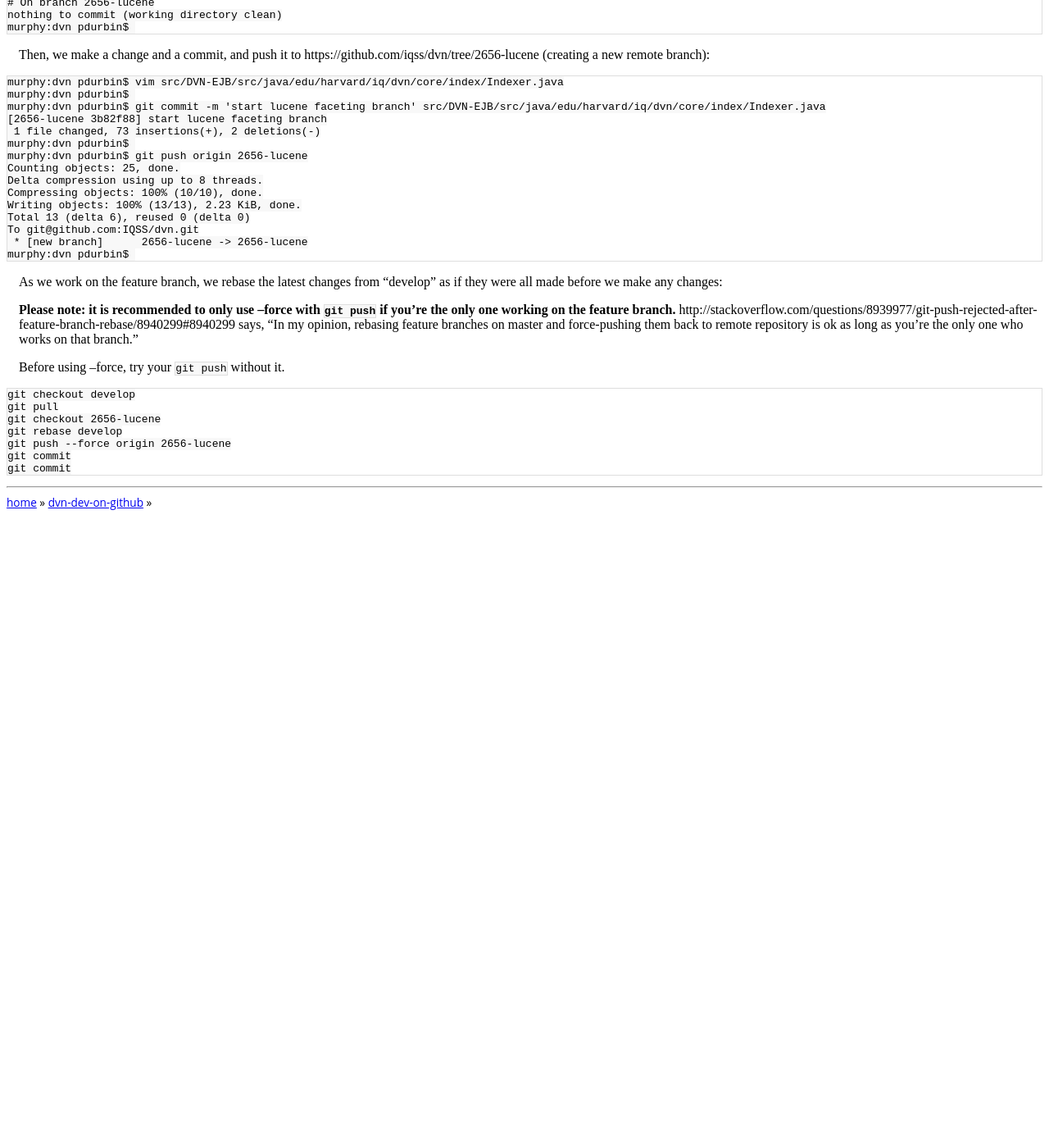
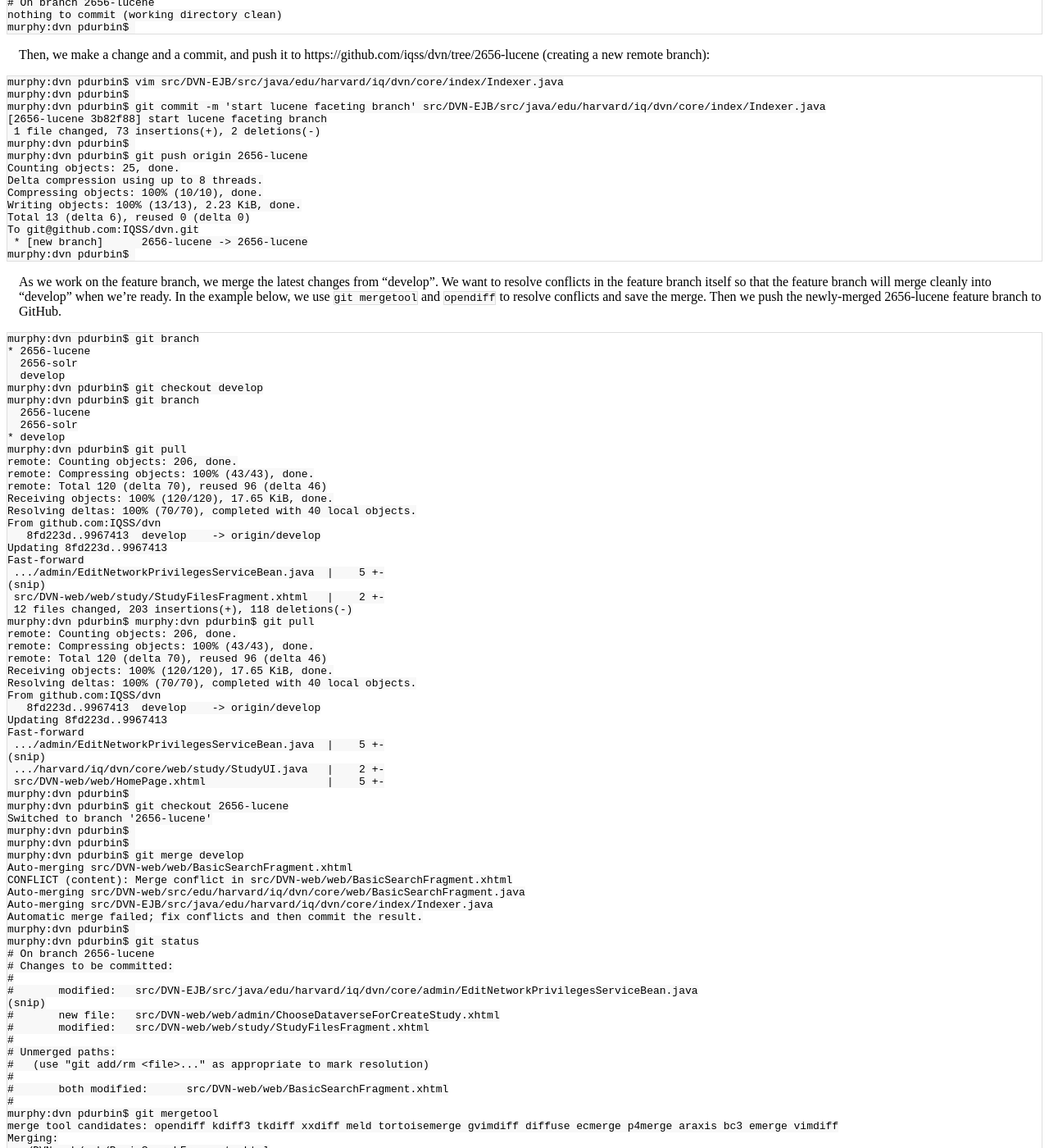
Before and after one commit to dvn/dvn-sourceforge2github, a Jekyll site: the page built from dvn-dev-on-github/quickstart/index.md, in a window 1280 px wide and 1400 px high, scrolled down 3610 px. Shown: the whole window at 82% size. Built offline with Jekyll 4.4.1, drawn with Linux system fonts in a browser that asks for light colours; Markdown is read by kramdown in place of the engine named in the settings; before the commit the page ends 4240 px from its top, so only the background shows below that; some of the changed text lies outside the part shown.

Commit message:
stop rebasing and force pushing; merge instead

```diff
--- a/dvn-dev-on-github/quickstart/index.md
+++ b/dvn-dev-on-github/quickstart/index.md
@@ -212,16 +212,86 @@ Then, we make a change and a commit, and push it to https://github.com/iqss/dvn/
      * [new branch]      2656-lucene -> 2656-lucene
     murphy:dvn pdurbin$
 
-As we work on the feature branch, we rebase the latest changes from "develop" as if they were all made before we make any changes:
+As we work on the feature branch, we merge the latest changes from "develop". We want to resolve conflicts in the feature branch itself so that the feature branch will merge cleanly into "develop" when we're ready. In the example below, we use `git mergetool` and `opendiff` to resolve conflicts and save the merge. Then we push the newly-merged 2656-lucene feature branch to GitHub.
 
-**Please note: it is recommended to only use --force with `git push` if you're the only one working on the feature branch.** http://stackoverflow.com/questions/8939977/git-push-rejected-after-feature-branch-rebase/8940299#8940299 says, "In my opinion, rebasing feature branches on master and force-pushing them back to remote repository is ok as long as you're the only one who works on that branch."
+    murphy:dvn pdurbin$ git branch
+    * 2656-lucene
+      2656-solr
+      develop
+    murphy:dvn pdurbin$ git checkout develop
+    murphy:dvn pdurbin$ git branch
+      2656-lucene
+      2656-solr
+    * develop
+    murphy:dvn pdurbin$ git pull
+    remote: Counting objects: 206, done.
+    remote: Compressing objects: 100% (43/43), done.
+    remote: Total 120 (delta 70), reused 96 (delta 46)
+    Receiving objects: 100% (120/120), 17.65 KiB, done.
+    Resolving deltas: 100% (70/70), completed with 40 local objects.
+    From github.com:IQSS/dvn
+       8fd223d..9967413  develop    -> origin/develop
+    Updating 8fd223d..9967413
+    Fast-forward
+     .../admin/EditNetworkPrivilegesServiceBean.java  |    5 +-
+    (snip)
+     src/DVN-web/web/study/StudyFilesFragment.xhtml   |    2 +-
+     12 files changed, 203 insertions(+), 118 deletions(-)
+    murphy:dvn pdurbin$ murphy:dvn pdurbin$ git pull
+    remote: Counting objects: 206, done.
+    remote: Compressing objects: 100% (43/43), done.
+    remote: Total 120 (delta 70), reused 96 (delta 46)
+    Receiving objects: 100% (120/120), 17.65 KiB, done.
+    Resolving deltas: 100% (70/70), completed with 40 local objects.
+    From github.com:IQSS/dvn
+       8fd223d..9967413  develop    -> origin/develop
+    Updating 8fd223d..9967413
+    Fast-forward
+     .../admin/EditNetworkPrivilegesServiceBean.java  |    5 +-
+    (snip)
+     .../harvard/iq/dvn/core/web/study/StudyUI.java   |    2 +-
+     src/DVN-web/web/HomePage.xhtml                   |    5 +-
+    murphy:dvn pdurbin$
+    murphy:dvn pdurbin$ git checkout 2656-lucene
+    Switched to branch '2656-lucene'
+    murphy:dvn pdurbin$
+    murphy:dvn pdurbin$
+    murphy:dvn pdurbin$ git merge develop
+    Auto-merging src/DVN-web/web/BasicSearchFragment.xhtml
+    CONFLICT (content): Merge conflict in src/DVN-web/web/BasicSearchFragment.xhtml
+    Auto-merging src/DVN-web/src/edu/harvard/iq/dvn/core/web/BasicSearchFragment.java
+    Auto-merging src/DVN-EJB/src/java/edu/harvard/iq/dvn/core/index/Indexer.java
+    Automatic merge failed; fix conflicts and then commit the result.
+    murphy:dvn pdurbin$
+    murphy:dvn pdurbin$ git status
+    # On branch 2656-lucene
+    # Changes to be committed:
+    #
+    #       modified:   src/DVN-EJB/src/java/edu/harvard/iq/dvn/core/admin/EditNetworkPrivilegesServiceBean.java
+    (snip)
+    #       new file:   src/DVN-web/web/admin/ChooseDataverseForCreateStudy.xhtml
+    #       modified:   src/DVN-web/web/study/StudyFilesFragment.xhtml
+    #
+    # Unmerged paths:
+    #   (use "git add/rm <file>..." as appropriate to mark resolution)
+    #
+    #       both modified:      src/DVN-web/web/BasicSearchFragment.xhtml
+    #
+    murphy:dvn pdurbin$ git mergetool
+    merge tool candidates: opendiff kdiff3 tkdiff xxdiff meld tortoisemerge gvimdiff diffuse ecmerge p4merge araxis bc3 emerge vimdiff
+    Merging:
+    src/DVN-web/web/BasicSearchFragment.xhtml
 
-Before using --force, try your `git push` without it.
-
-    git checkout develop
-    git pull
-    git checkout 2656-lucene
-    git rebase develop
-    git push --force origin 2656-lucene
-    git commit
-    git commit
+    Normal merge conflict for 'src/DVN-web/web/BasicSearchFragment.xhtml':
+      {local}: modified file
+      {remote}: modified file
+    Hit return to start merge resolution tool (opendiff):
+    murphy:dvn pdurbin$
+    murphy:dvn pdurbin$ git add .
+    murphy:dvn pdurbin$
+    murphy:dvn pdurbin$ git commit -m "Merge branch 'develop' into 2656-lucene"
+    [2656-lucene 519cd8c] Merge branch 'develop' into 2656-lucene
+    murphy:dvn pdurbin$
+    murphy:dvn pdurbin$ git push origin 2656-lucene
+    (snip)
+    murphy:dvn pdurbin$
```
